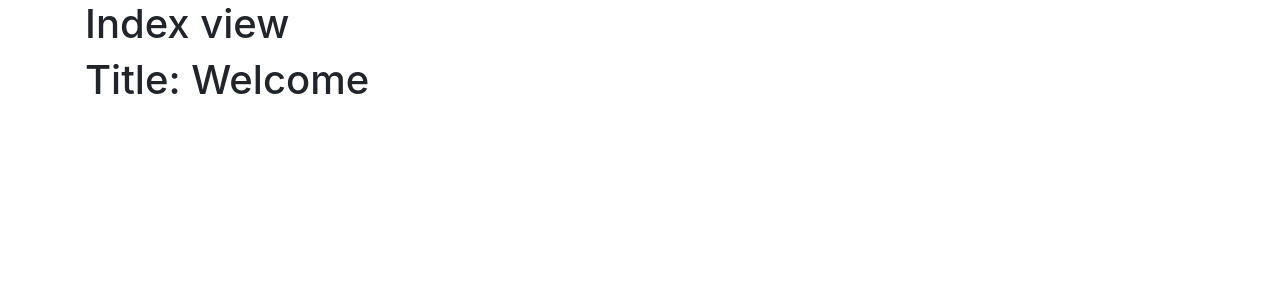
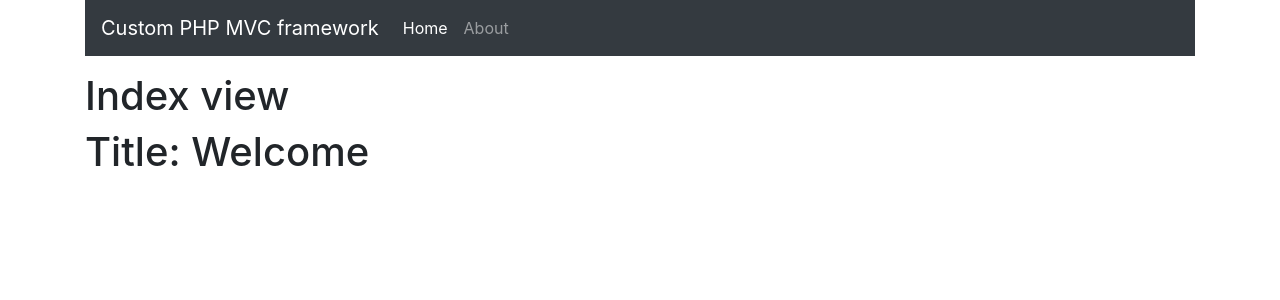
Before and after one commit to lgngnr/PHP-MVC, a PHP site: page / in a window 1280 px wide. Shown: the top 300 px of the page. Run offline with PHP 8.4, Linux system fonts and the light colour scheme; data that the repository does not hold is empty.

Commit message:
Navbar implemented

```diff
--- a/app/views/include/header.php
+++ b/app/views/include/header.php
@@ -11,3 +11,22 @@
 </head>
 <body>
 <div class="container">
+<!-- Navbar -->
+<nav class="navbar navbar-expand-lg navbar-dark bg-dark mb-3">
+  <a class="navbar-brand" href="<?php echo URLROOT ?>"><?php echo SITENAME; ?></a>
+  <button class="navbar-toggler" type="button" data-toggle="collapse" data-target="#navbarSupportedContent" aria-controls="navbarSupportedContent" aria-expanded="false" aria-label="Toggle navigation">
+    <span class="navbar-toggler-icon"></span>
+  </button>
+
+  <div class="collapse navbar-collapse" id="navbarSupportedContent">
+    <ul class="navbar-nav mr-auto">
+      <li class="nav-item active">
+        <a class="nav-link" href="<?php echo URLROOT ?>">Home</a>
+      </li>
+      <li class="nav-item">
+        <a class="nav-link" href="<?php echo URLROOT ?>/pages/about">About</a>
+      </li>
+    </ul>
+  </div>
+</nav>
+<!-- /Navbar -->
```
